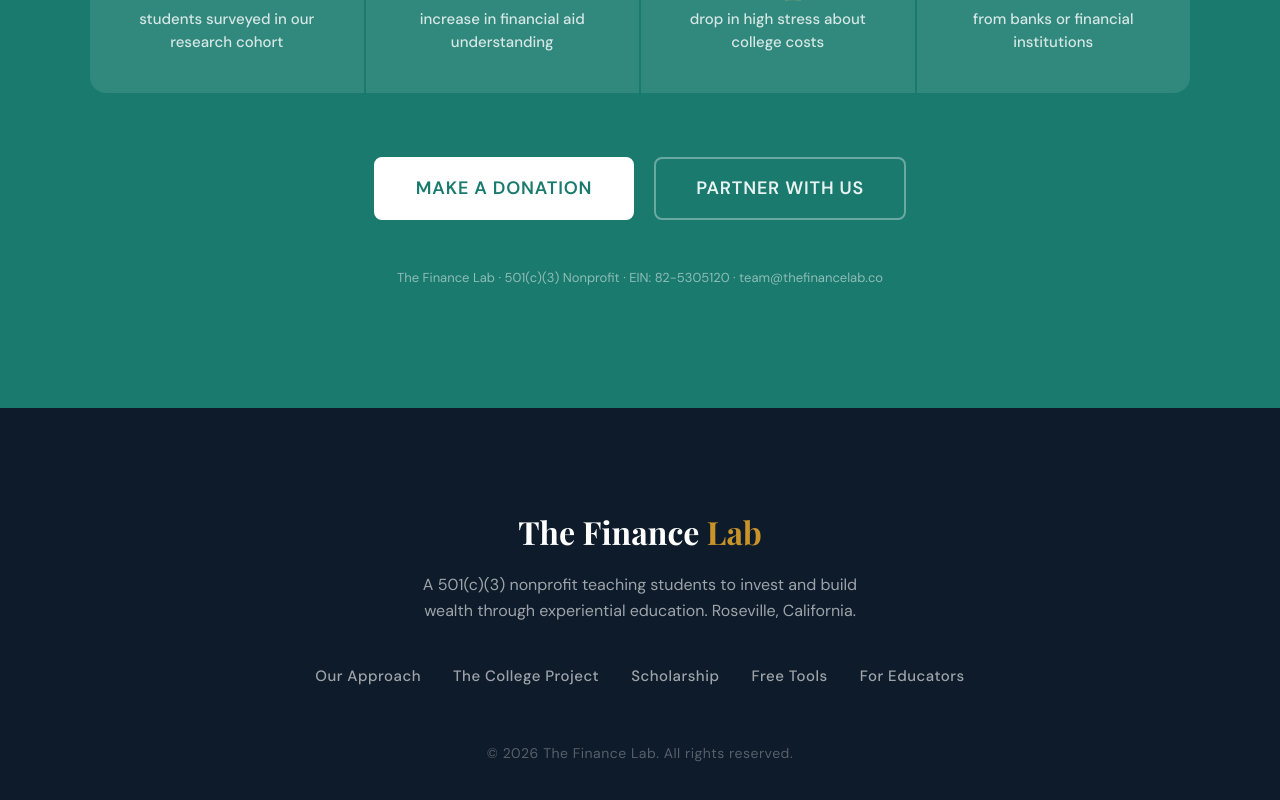
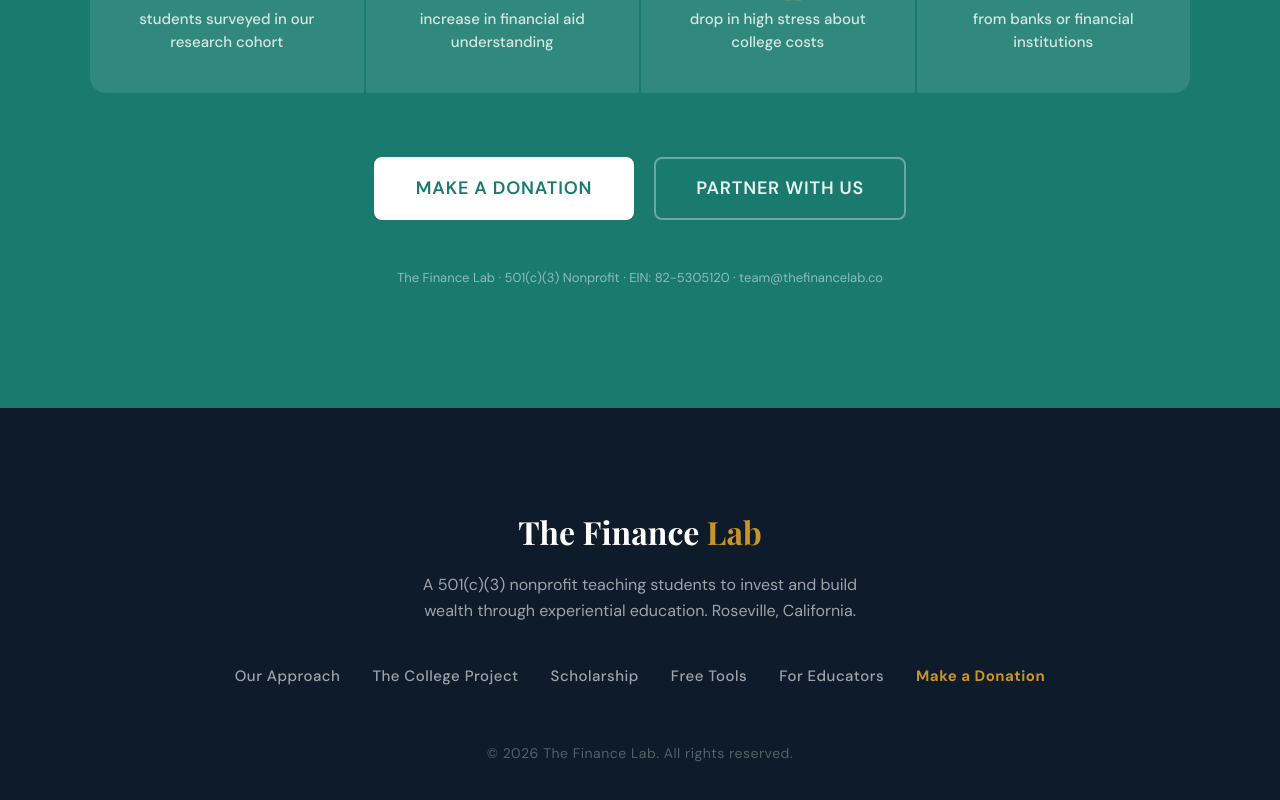
Before and after one commit to tylerhensley-jpg/finance-lab, a Next.js app: page / in a window 1280 px wide. Shown: the part 10660-11460 px from the top of the page. Built offline with nearby package versions, Linux system fonts and the light colour scheme; a web font is replaced by a local one.

Commit message:
Update Footer.jsx

```diff
--- a/components/Footer.jsx
+++ b/components/Footer.jsx
@@ -1,55 +1,43 @@
 "use client";
+import { useState } from "react";
+import Script from "next/script"; // 👈 Required for Next.js to load external scripts safely
 import { NAV_LINKS } from "@/data/content";
 
 export default function Footer() {
+  const [showDonation, setShowDonation] = useState(false);
+
   return (
     <footer style={{
       background: "var(--navy)",
-      padding: "100px clamp(20px,5vw,40px)", /* 👈 Increased padding for a solid foundation */
-      textAlign: "center"
+      padding: "100px clamp(20px,5vw,40px)",
+      textAlign: "center",
+      position: "relative"
     }}>
 
       {/* ── LOGO ── */}
-      <div className="font-display" style={{
-        fontSize: 32,                 /* 👈 Bumped from 22px */
-        fontWeight: 700,
-        color: "#fff",
-        marginBottom: 16              /* 👈 Increased spacing */
-      }}>
+      <div className="font-display" style={{ fontSize: 32, fontWeight: 700, color: "#fff", marginBottom: 16 }}>
         The Finance <span style={{ color: "var(--gold)" }}>Lab</span>
       </div>
 
       {/* ── MISSION / LOCATION ── */}
-      <p style={{
-        fontSize: 16,                 /* 👈 Bumped from 12px */
-        color: "rgba(255,255,255,0.6)", /* 👈 Slightly brighter for legibility */
-        lineHeight: 1.65,
-        maxWidth: 480,                /* 👈 Widened slightly to fit the larger text */
-        margin: "0 auto"
-      }}>
+      <p style={{ fontSize: 16, color: "rgba(255,255,255,0.6)", lineHeight: 1.65, maxWidth: 480, margin: "0 auto" }}>
         A 501(c)(3) nonprofit teaching students to invest and build wealth through
         experiential education. Roseville, California.
       </p>
 
       {/* ── NAV LINKS ── */}
-      <div style={{
-        marginTop: 40,                /* 👈 More breathing room */
-        display: "flex",
-        justifyContent: "center",
-        gap: 32,                      /* 👈 Wider gap for better tap targets */
-        flexWrap: "wrap"
-      }}>
+      <div style={{ marginTop: 40, display: "flex", justifyContent: "center", gap: 32, flexWrap: "wrap" }}>
         {NAV_LINKS.map((l) => (
           <a
             key={l.label}
             href={l.href}
             style={{
-              fontSize: 15,           /* 👈 Bumped from 12px */
-              fontWeight: 500,        /* 👈 Added weight */
+              fontSize: 15,
+              fontWeight: 500,
               letterSpacing: 0.5,
               color: "rgba(255,255,255,0.6)",
               textDecoration: "none",
-              transition: "color 0.2s ease",
+              transition: "color 0.2s ease"
             }}
             onMouseEnter={(e) => (e.target.style.color = "var(--gold)")}
             onMouseLeave={(e) => (e.target.style.color = "rgba(255,255,255,0.6)")}
@@ -57,15 +45,95 @@
             {l.label}
           </a>
         ))}
+
+        {/* ── DONATION TRIGGER BUTTON ── */}
+        <button
+          onClick={() => setShowDonation(true)}
+          style={{
+            background: "none",
+            border: "none",
+            cursor: "pointer",
+            fontSize: 15,
+            fontWeight: 700,
+            letterSpacing: 0.5,
+            color: "var(--gold)",
+            padding: 0,
+            fontFamily: "inherit",
+            transition: "opacity 0.2s ease"
+          }}
+          onMouseEnter={(e) => (e.target.style.opacity = "0.8")}
+          onMouseLeave={(e) => (e.target.style.opacity = "1")}
+        >
+          Make a Donation
+        </button>
       </div>
 
+      {/* ── DONATION MODAL OVERLAY ── */}
+      {showDonation && (
+        <div style={{
+          position: "fixed",
+          top: 0, left: 0, width: "100%", height: "100%",
+          backgroundColor: "rgba(10, 25, 47, 0.9)", // Dark navy overlay
+          display: "flex", justifyContent: "center", alignItems: "center",
+          zIndex: 9999, // Ensure it sits on top of everything
+          padding: 20
+        }}>
+          <div style={{
+            background: "#fff",
+            padding: "50px 20px 20px", // Extra padding on top for the close button
+            borderRadius: 16,
+            position: "relative",
+            width: "100%",
+            maxWidth: 500, // Kept slightly narrow to match standard donation forms
+            maxHeight: "90vh",
+            overflowY: "auto",
+            boxShadow: "0 25px 50px -12px rgba(0, 0, 0, 0.5)"
+          }}>
+            {/* Close Button */}
+            <button
+              onClick={() => setShowDonation(false)}
+              style={{
+                position: "absolute",
+                top: 15,
+                right: 20,
+                border: "none",
+                background: "var(--soft-gray, #f3f4f6)",
+                borderRadius: "50%",
+                width: 32,
+                height: 32,
+                fontSize: 16,
+                cursor: "pointer",
+                display: "flex",
+                justifyContent: "center",
+                alignItems: "center",
+                color: "var(--navy, #0a192f)"
+              }}
+            >
+              ✕
+            </button>
+
+            {/* ── DONORBOX EMBED ── */}
+            {/* The Next.js Script component handles the JS safely */}
+            <Script
+              type="module"
+              src="https://donorbox.org/widgets.js"
+              strategy="lazyOnload"
+            />
+
+            {/* The actual custom widget element */}
+            <dbox-widget
+              campaign="2026-fellows-and-program-expansion"
+              type="donation_form"
+              interval="1 T"
+              enable-auto-scroll="true"
+            ></dbox-widget>
+
+          </div>
+        </div>
+      )}
+
       {/* ── COPYRIGHT ── */}
-      <p style={{
-        marginTop: 56,                /* 👈 Pushed down to separate from links */
-        fontSize: 14,                 /* 👈 Bumped from 11px */
-        color: "rgba(255,255,255,0.3)",
-        letterSpacing: 0.5
-      }}>
+      <p style={{ marginTop: 56, fontSize: 14, color: "rgba(255,255,255,0.3)", letterSpacing: 0.5 }}>
         © {new Date().getFullYear()} The Finance Lab. All rights reserved.
       </p>
     </footer>
```
